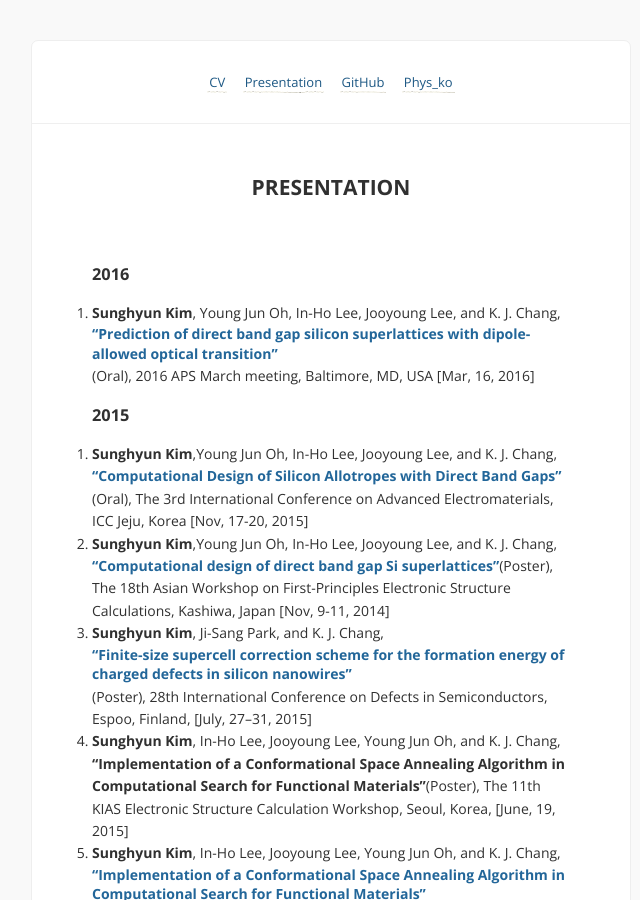
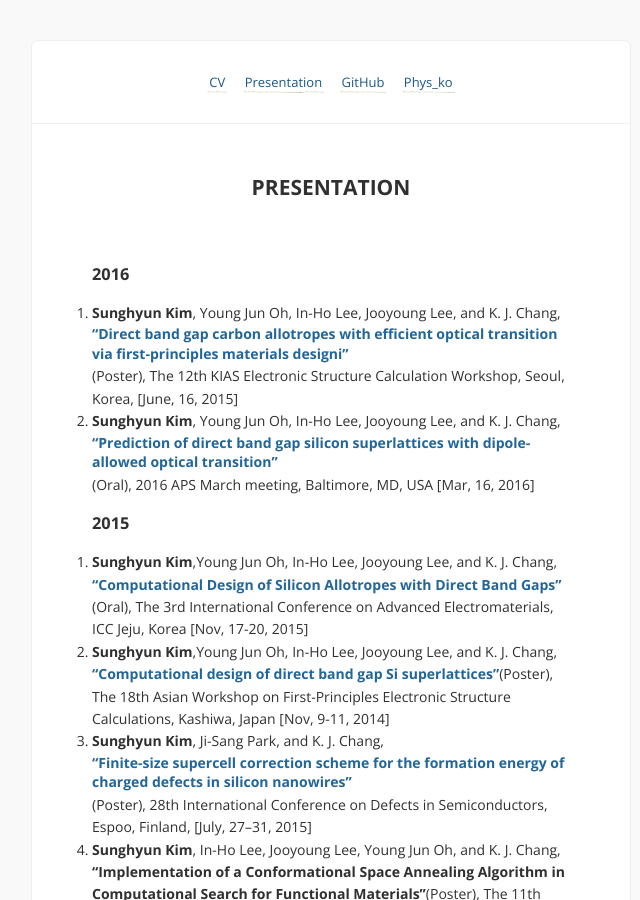
Before and after one commit to abInitioSKim/abinitioskim.github.com, a Jekyll site: the page built from presentation.md, in a window 1280 px wide and 900 px high. Shown: the whole window, without its empty margins (309-949 px from the left). Built offline with Jekyll 4.4.1, drawn with Linux system fonts in a browser that asks for light colours; comment, search, counter and statistics services are not loaded.

Commit message:
add kias workshop

```diff
--- a/presentation.md
+++ b/presentation.md
@@ -3,6 +3,7 @@ layout: page
 title: Presentation
 ---
 ### 2016
+1. **Sunghyun Kim**, Young Jun Oh, In-Ho Lee, Jooyoung Lee, and K. J. Chang, [**"Direct band gap carbon allotropes with efficient optical transition via first-principles materials designi"**](http://home.kias.re.kr/MKG/h/ESCW2016/)(Poster), The 12th KIAS Electronic Structure Calculation Workshop, Seoul, Korea, [June, 16, 2015]
 1. **Sunghyun Kim**, Young Jun Oh, In-Ho Lee, Jooyoung Lee, and K. J. Chang, [**"Prediction of direct band gap silicon superlattices with dipole-allowed optical transition"**](http://meetings.aps.org/Meeting/MAR16/Session/P23.10)(Oral), 2016 APS March meeting, Baltimore, MD, USA [Mar, 16, 2016]
 
 ### 2015
```
